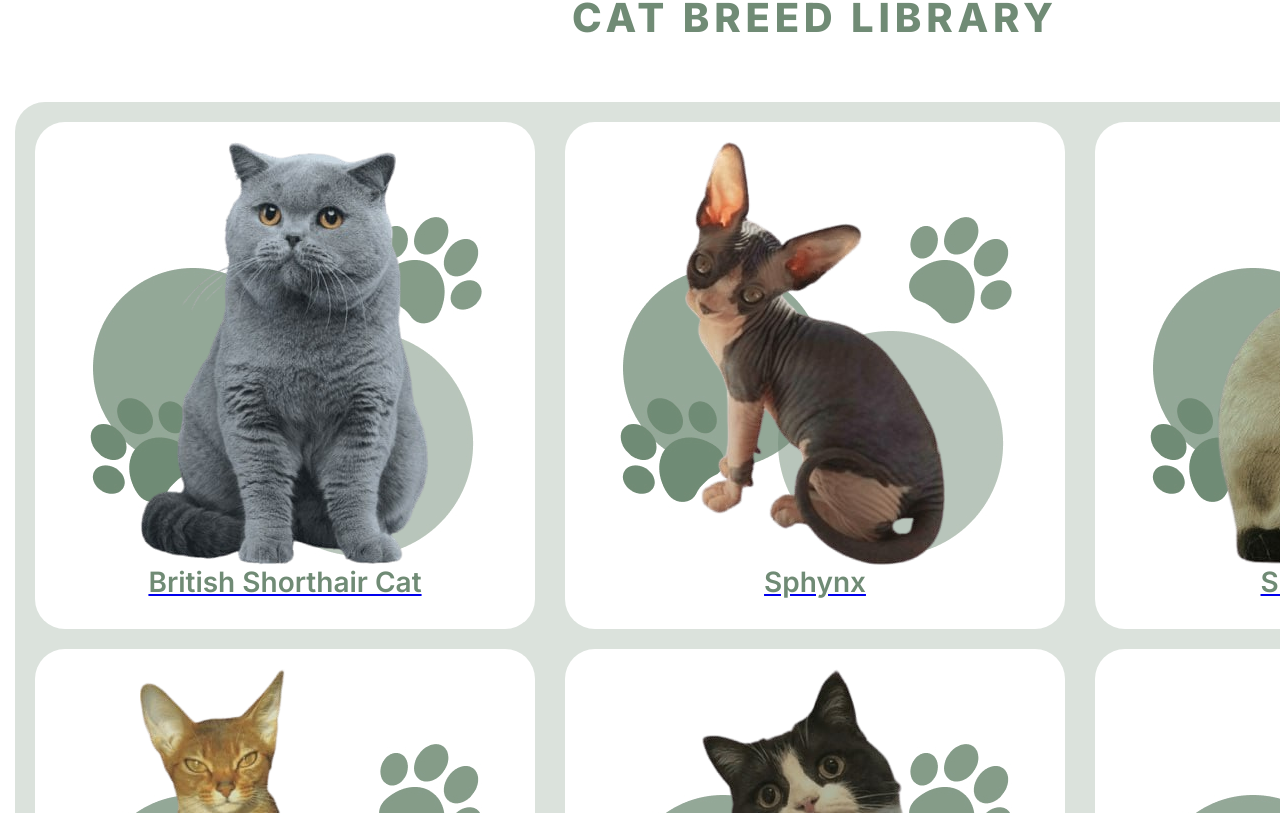
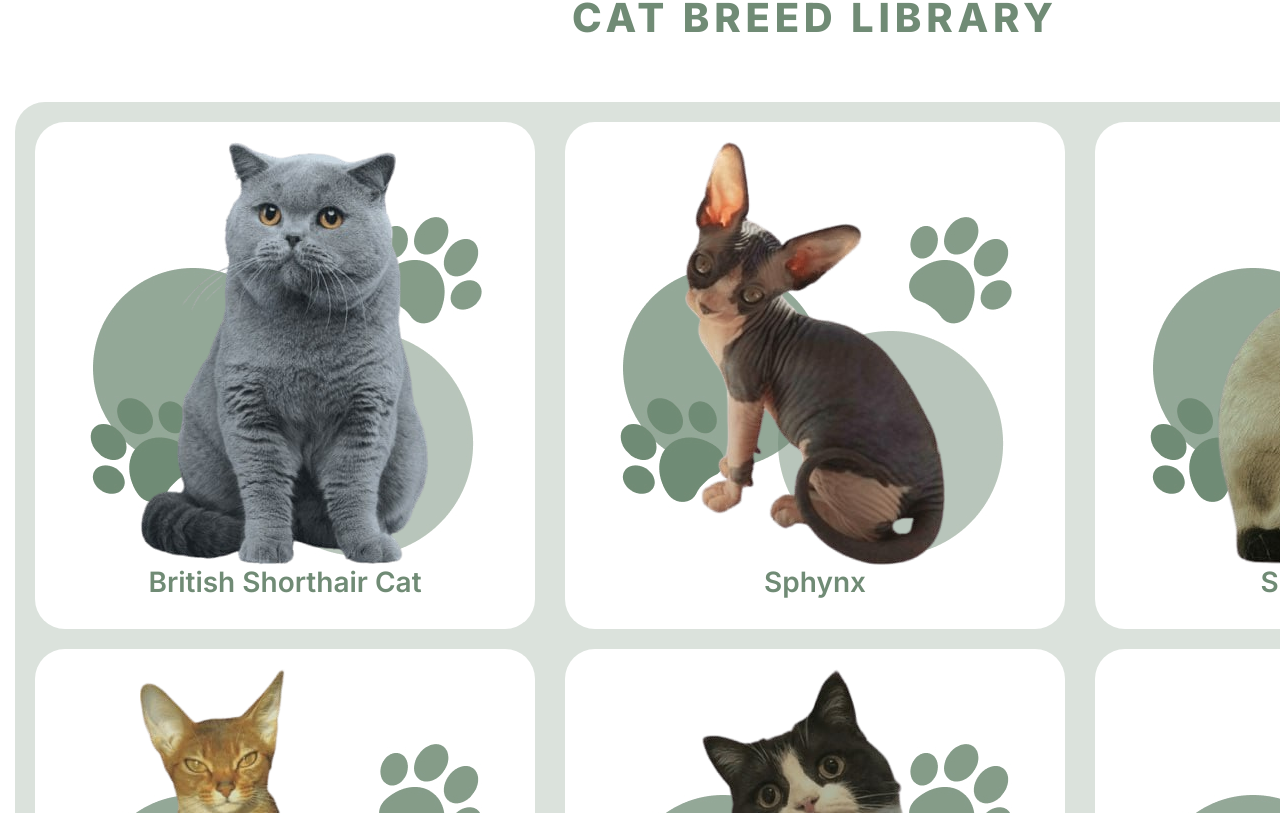
Before and after one commit to an1skat/catopia-frontend, a React (Create React App) app: page /catopia-frontend/about-cats in a window 1280 px wide. Shown: the part 907-1720 px from the top of the page. Built offline with nearby package versions, Linux system fonts and the light colour scheme; no server answers.

Commit message:
fix some

```diff
--- a/src/components/CatCard.js
+++ b/src/components/CatCard.js
@@ -2,7 +2,7 @@ import { Link } from "react-router-dom";
 const CatCard = ({ data }) => {
   return (
     <li className="swiper-list-item">
-      <Link to={`/about-cats/${data.url}`}>
+      <Link to={`/about-cats/${data.url}`} className="swiper-list-link link">
         <img src={data.img} className="swiper-list-img" alt="cat" />
         <h3 className="swiper-list-title">{data.name}</h3>
       </Link>
--- a/src/pages/Register.js
+++ b/src/pages/Register.js
@@ -72,7 +72,6 @@ const Register = () => {
       };
 
       try {
-        // Все проверки
         const newFormErrors = {};
 
         // Проверка почты
--- a/src/subpages/AuthMe.js
+++ b/src/subpages/AuthMe.js
@@ -38,7 +38,7 @@ const AuthMe = () => {
         console.log("Login successful");
 
         authContext.setLoginStatus(true);
-        authContext.setAuthToken(authToken); // Используйте тот же токен
+        authContext.setAuthToken(authToken);
         console.log(
           "After setLoginStatus and setAuthToken",
           authContext.setLoginStatus,
@@ -48,7 +48,7 @@ const AuthMe = () => {
       } catch (error) {
         console.error("Login failed", error);
         authContext.setLoginStatus(false);
-        navigate('/home'); // Переходите на /home только при неудачном логине
+        navigate('/home');
       }
     };
 
```
